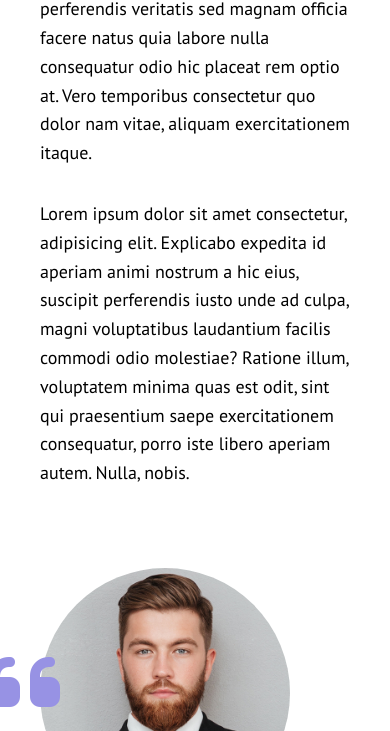
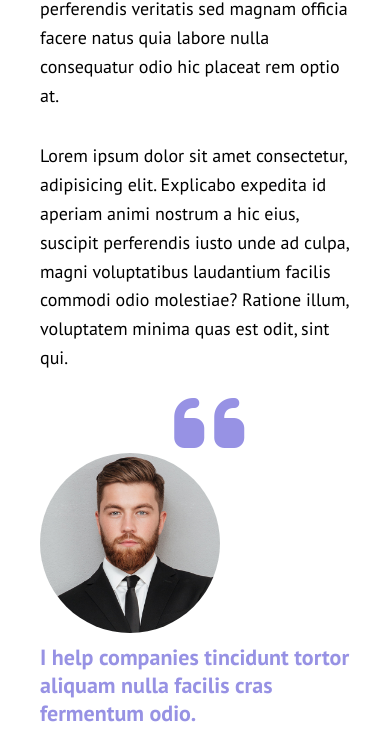
Before and after one commit to Francesca-Barcella/htmlcss-responsive-layout, a plain HTML site: page index.html in a window 390 px wide. Shown: the part 8810-9541 px from the top of the page. Drawn offline with Linux system fonts and the light colour scheme.

Commit message:
RL - section about_us - mobile

```diff
--- a/assets/css/style.css
+++ b/assets/css/style.css
@@ -365,9 +365,6 @@ header {
     margin-right: 1rem;
 }
 
-/* .about_us.avatar {
-    position: absolute;
-} */
 
 .about_us .avatar i {
     color: var(--rl-secondary);
@@ -467,6 +464,17 @@ footer {
     .partners .bio {
         width: calc(100% / 12 * 8);
     }
+
+    .about_us img{
+        width: 180px;
+        height: 180px;
+        border-radius: 50%;
+        object-fit: cover;
+    }
+
+    .about_us [class^="col_"]{
+        width: calc(100% / 12 * 6)
+    }
 }
 
 /* #endregion responsive tablet*/
--- a/index.html
+++ b/index.html
@@ -275,14 +275,13 @@
                         dolore tenetur molestiae recusandae doloremque numquam porro rem eligendi eveniet unde quo,
                         nesciunt, est tempore quas corrupti qui beatae repudiandae maxime. Possimus laudantium, non et
                         quidem dignissimos accusamus omnis ut autem quas perferendis veritatis sed magnam officia facere
-                        natus quia labore nulla consequatur odio hic placeat rem optio at. Vero temporibus consectetur
-                        quo dolor nam vitae, aliquam exercitationem itaque.
+                        natus quia labore nulla consequatur odio hic placeat rem optio at.
                     </p>
                     <p>
                         Lorem ipsum dolor sit amet consectetur, adipisicing elit. Explicabo expedita id aperiam animi
                         nostrum a hic eius, suscipit perferendis iusto unde ad culpa, magni voluptatibus laudantium
-                        facilis commodi odio molestiae? Ratione illum, voluptatem minima quas est odit, sint qui
-                        praesentium saepe exercitationem consequatur, porro iste libero aperiam autem. Nulla, nobis.
+                        facilis commodi odio molestiae? Ratione illum, voluptatem minima quas est odit, sint qui.
+
                     </p>
                 </div>
                 <div class="col_4">
```
